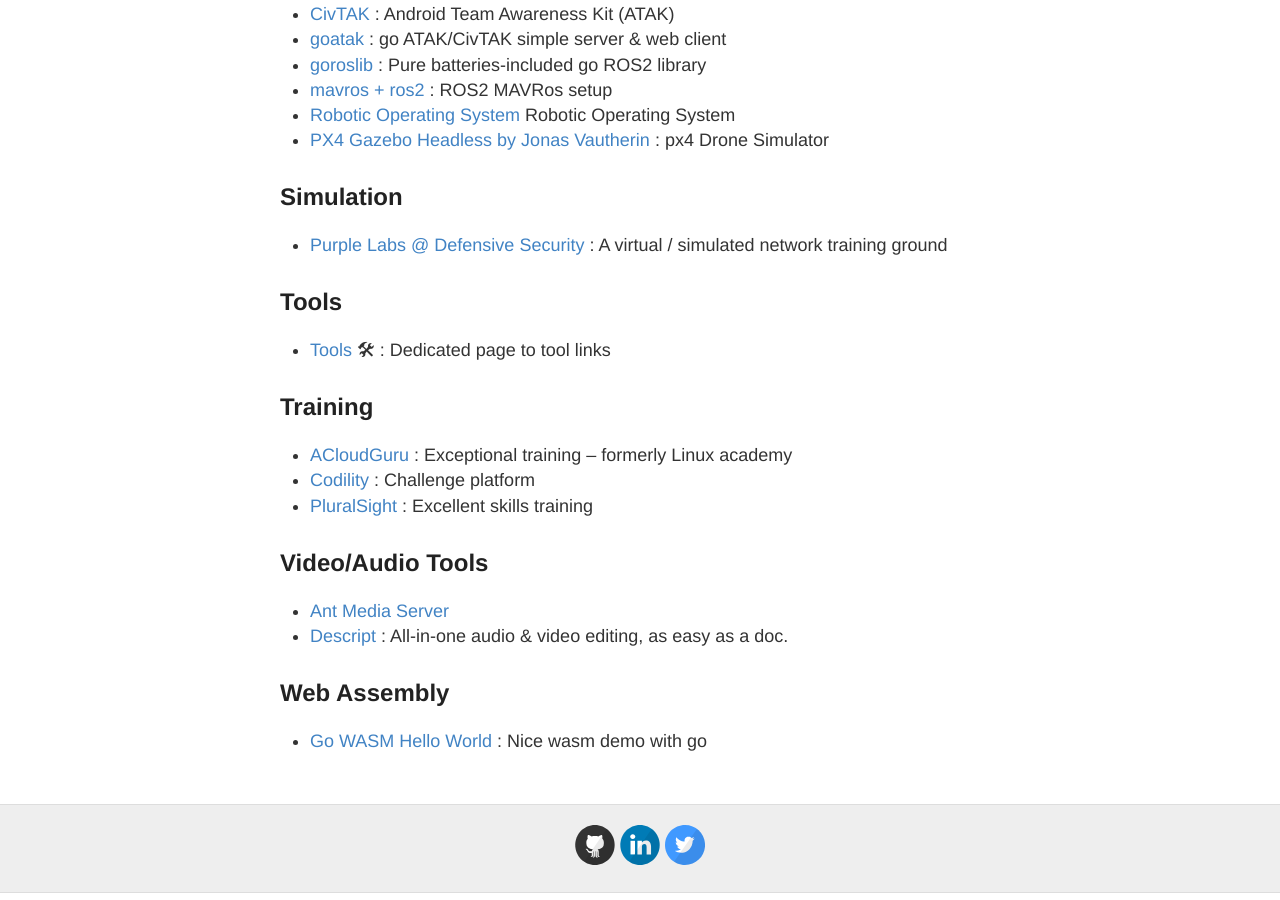
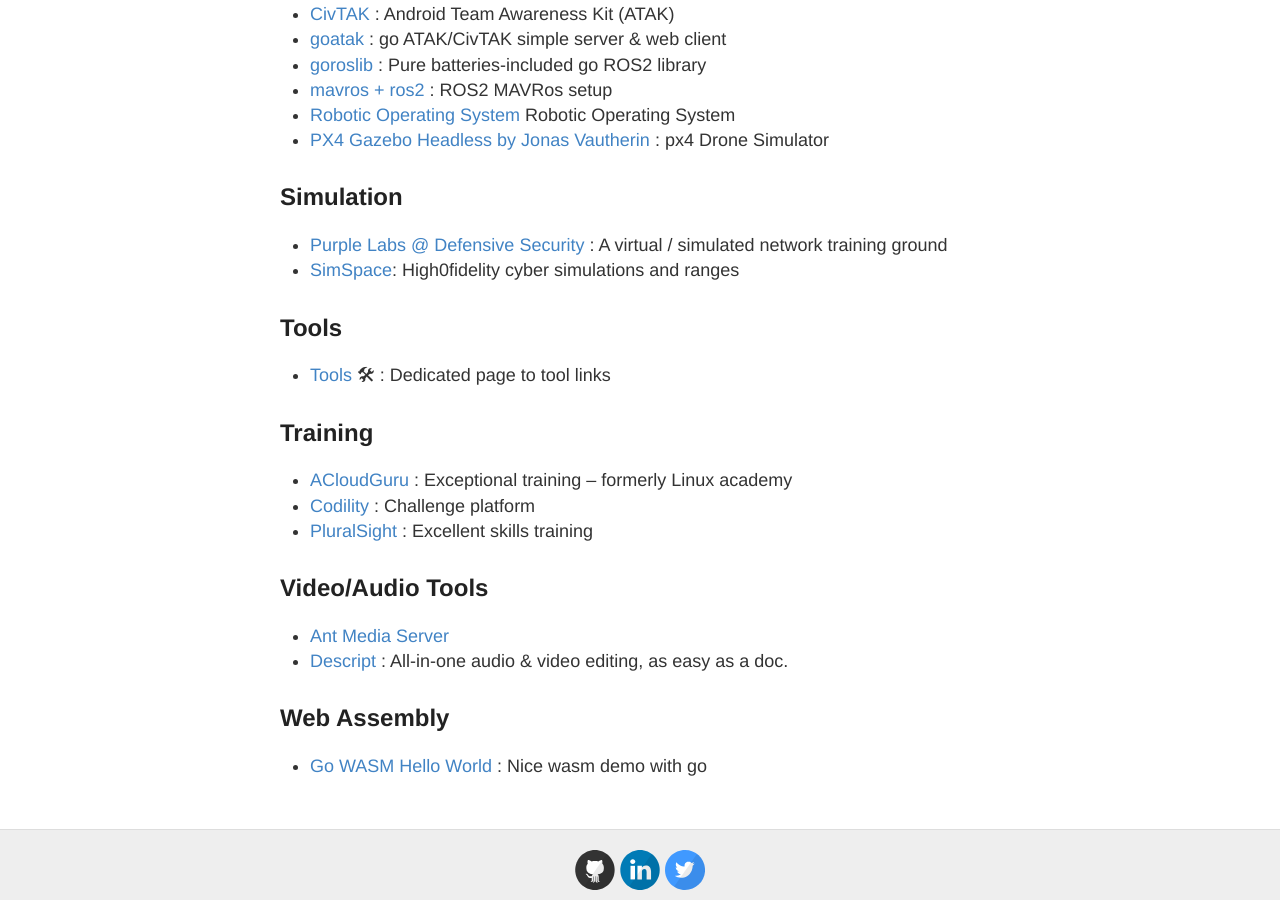
Before and after one commit to stevehenderson/stevehenderson.github.io, a Jekyll site: the page built from links.md, in a window 1280 px wide and 900 px high, scrolled down 4116 px. Built offline with Jekyll 4.4.1, drawn with Linux system fonts in a browser that asks for light colours.

Commit message:
Update links.md

```diff
--- a/links.md
+++ b/links.md
@@ -139,6 +139,7 @@
 
 ## Simulation
    * [Purple Labs @ Defensive Security](https://www.defensive-security.com/purplelabs/) : A virtual / simulated network training ground
+   * [SimSpace](https://www.simspace.com/):  High0fidelity cyber simulations and ranges
 
 ## Tools
   * [Tools](http://stevehenderson.github.io/tools/) 🛠 : Dedicated page to tool links
```
